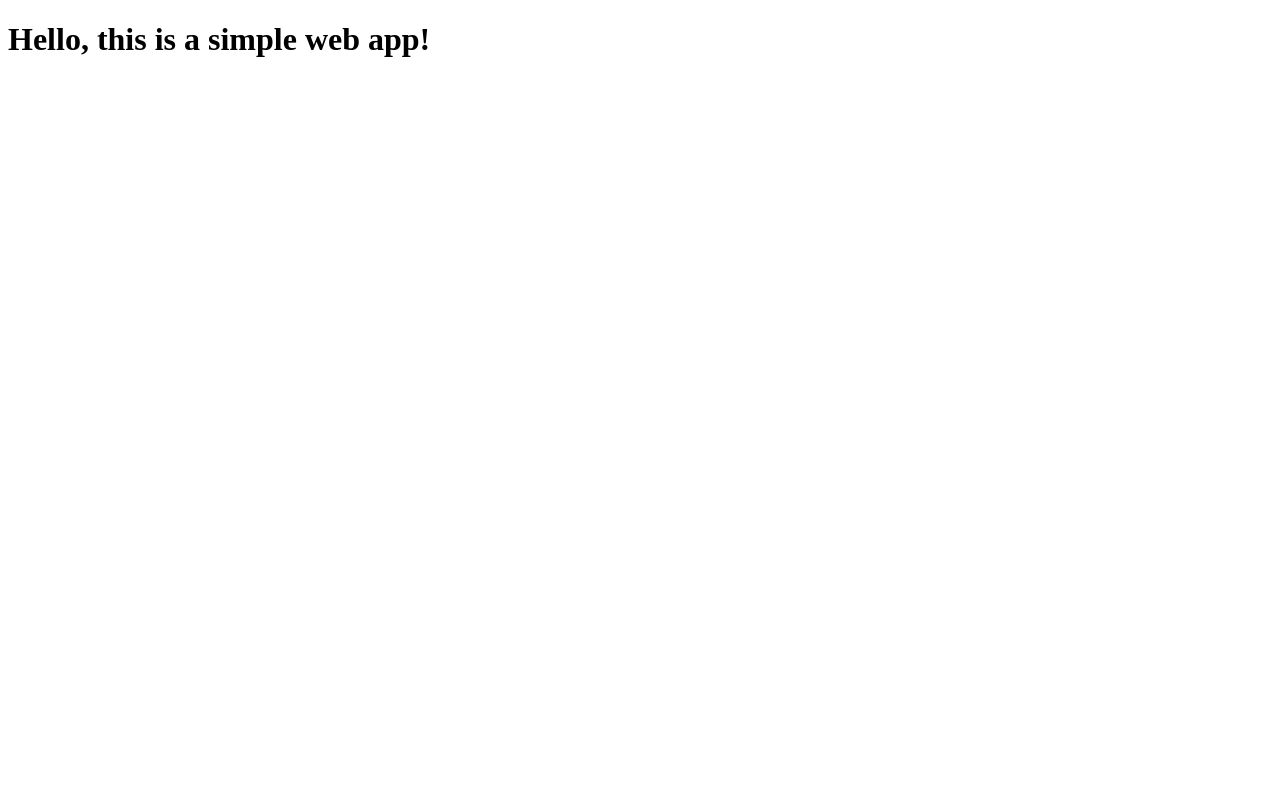
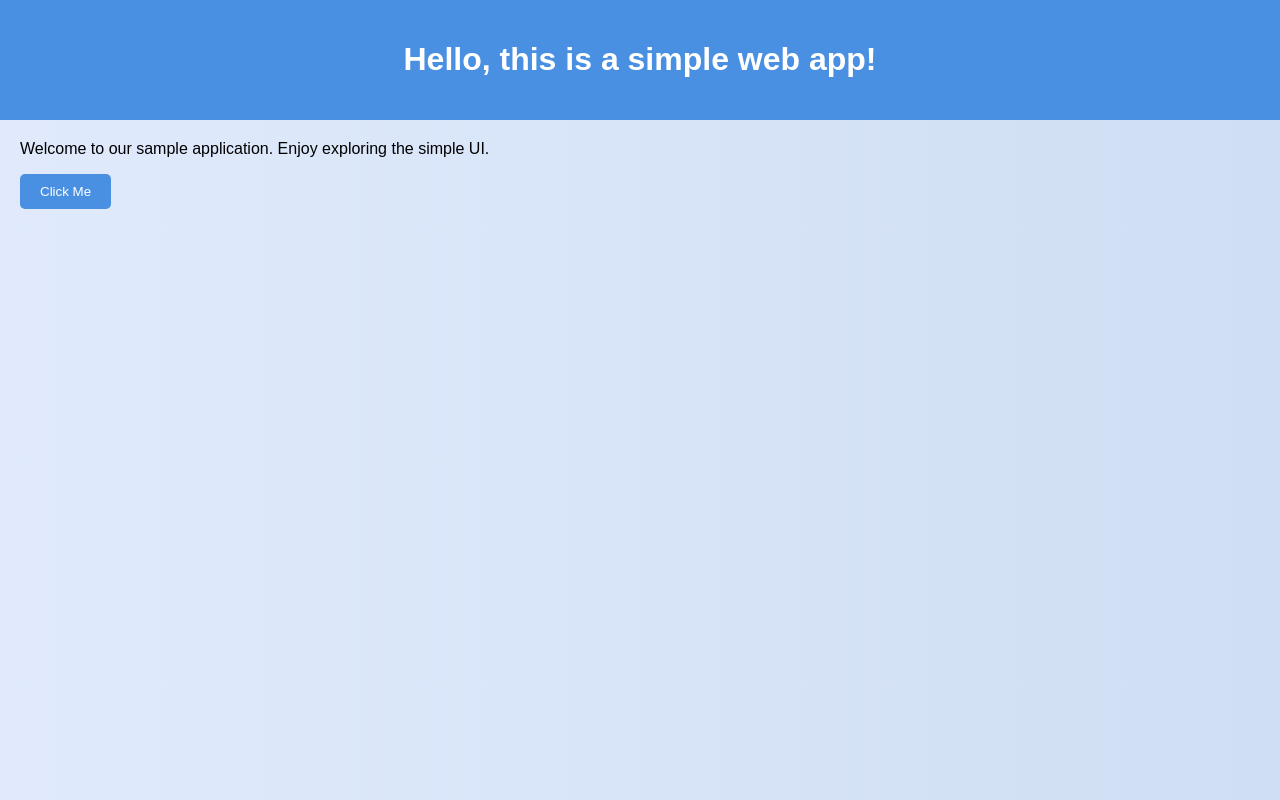
Before and after one commit to suryawood/simple-app, a plain HTML site: page index.html in a window 1280 px wide. Drawn offline with Linux system fonts and the light colour scheme.

Commit message:
Update message on the web app

```diff
--- a/index.html
+++ b/index.html
@@ -1,11 +1,46 @@
 <!DOCTYPE html>
 <html lang="en">
 <head>
-    <meta charset="UTF-8">
-    <meta name="viewport" content="width=device-width, initial-scale=1.0">
-    <title>Simple Application</title>
+  <meta charset="UTF-8" />
+  <meta name="viewport" content="width=device-width, initial-scale=1.0" />
+  <title>Simple Application</title>
+  <style>
+    body {
+      font-family: Arial, sans-serif;
+      background: linear-gradient(to right, #e0eafc, #cfdef3);
+      margin: 0;
+      padding: 0;
+    }
+    header {
+      background-color: #4a90e2;
+      color: white;
+      padding: 20px;
+      text-align: center;
+    }
+    .container {
+      margin: 20px;
+    }
+    button {
+      background-color: #4a90e2;
+      color: white;
+      border: none;
+      padding: 10px 20px;
+      cursor: pointer;
+      border-radius: 5px;
+      transition: background-color 0.3s ease;
+    }
+    button:hover {
+      background-color: #357ab8;
+    }
+  </style>
 </head>
 <body>
+  <header>
     <h1>Hello, this is a simple web app!</h1>
+  </header>
+  <div class="container">
+    <p>Welcome to our sample application. Enjoy exploring the simple UI.</p>
+    <button onclick="alert('You clicked the button!')">Click Me</button>
+  </div>
 </body>
 </html>
```
